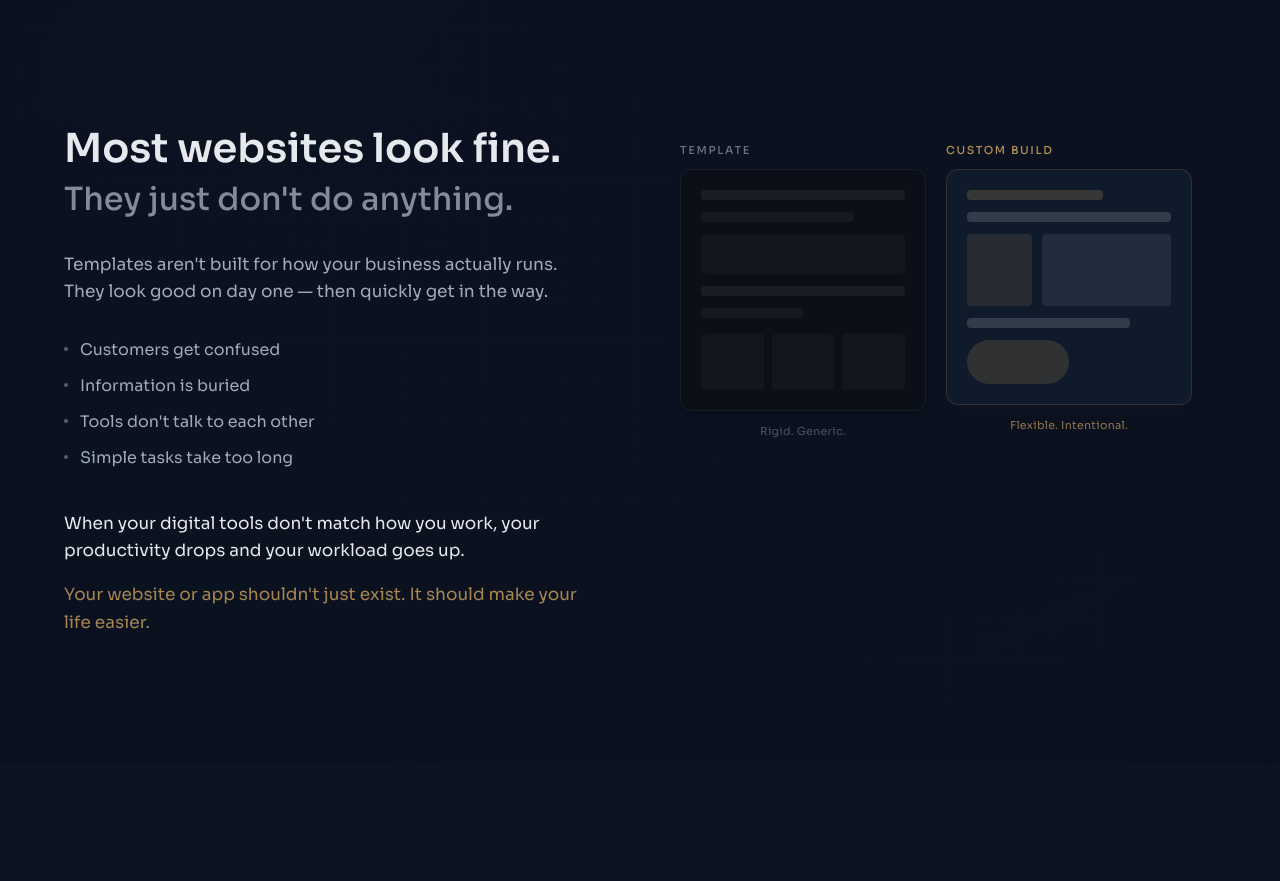
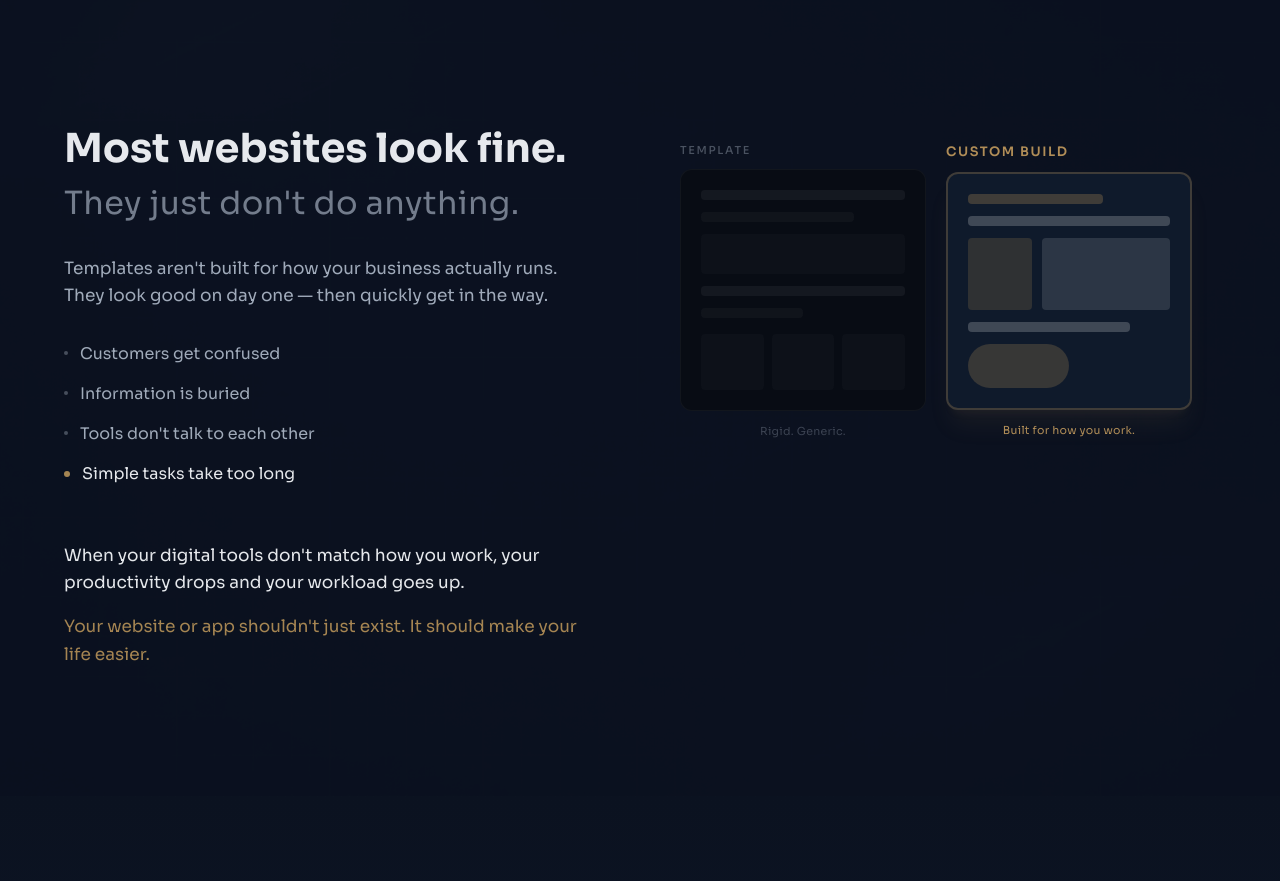
Before and after one commit to Dunzoai/shortlist-pass-hub, a Next.js app: page /digital in a window 1280 px wide. Shown: the part 1460-2341 px from the top of the page. Built offline with nearby package versions, Linux system fonts and the light colour scheme.

Commit message:
Sharpen Problem section: headline pause, bullet emphasis, mockup contrast

```diff
--- a/src/app/digital/page.tsx
+++ b/src/app/digital/page.tsx
@@ -226,67 +226,67 @@ function HardLineSection() {
 function ProblemVisual() {
   return (
     <div className="relative w-full max-w-lg mx-auto lg:mx-0">
-      {/* Side-by-side on desktop, stacked on mobile */}
+      {/* Side-by-side on desktop, stacked on mobile (Custom first on mobile) */}
       <div className="flex flex-col sm:flex-row gap-5">
-        {/* Template side - faded, rigid, colder */}
+        {/* Custom side - warmer, clearer, more dimensional (shows first on mobile) */}
+        <motion.div
+          initial={{ opacity: 0, y: 20 }}
+          whileInView={{ opacity: 1, y: 0 }}
+          viewport={{ once: true }}
+          transition={{ duration: 0.5, delay: 0.15, ease: "easeOut" }}
+          className="flex-1 order-1 sm:order-2"
+        >
+          <div className="text-[13px] text-[#B08D57] mb-2.5 uppercase tracking-[0.12em] font-semibold">
+            Custom Build
+          </div>
+          <div className="bg-[#0F1A2B] border-2 border-[#B08D57]/30 rounded-xl p-5 space-y-3 shadow-xl shadow-[#B08D57]/[0.08]">
+            {/* Header - intentional hierarchy */}
+            <div className="h-2.5 bg-[#B08D57]/30 rounded w-2/3" />
+            <div className="h-2.5 bg-white/20 rounded w-full" />
+            {/* Flexible layout */}
+            <div className="flex gap-2.5">
+              <div className="h-[4.5rem] bg-[#B08D57]/20 rounded flex-1" />
+              <div className="h-[4.5rem] bg-white/[0.12] rounded flex-[2]" />
+            </div>
+            {/* Clear content */}
+            <div className="h-2.5 bg-white/20 rounded w-4/5" />
+            {/* CTA */}
+            <div className="h-11 bg-[#B08D57]/25 rounded-full w-1/2" />
+          </div>
+          <p className="text-[11px] text-[#B08D57] mt-3 text-center tracking-wide">
+            Built for how you work.
+          </p>
+        </motion.div>
+
+        {/* Template side - flatter, faded, feels "off" */}
         <motion.div
           initial={{ opacity: 0, y: 20 }}
           whileInView={{ opacity: 1, y: 0 }}
           viewport={{ once: true }}
           transition={{ duration: 0.7, ease: "easeOut" }}
-          className="flex-1"
+          className="flex-1 order-2 sm:order-1 opacity-60 sm:opacity-100"
         >
-          <div className="text-[11px] text-[#A9B4C4]/60 mb-2.5 uppercase tracking-[0.15em] font-medium">
+          <div className="text-[11px] text-[#A9B4C4]/40 mb-2.5 uppercase tracking-[0.15em] font-medium">
             Template
           </div>
-          <div className="bg-[#0a0f18] border border-white/[0.06] rounded-xl p-5 space-y-3 shadow-lg">
+          <div className="bg-[#080c14] border border-white/[0.04] rounded-xl p-5 space-y-3">
             {/* Header bar */}
-            <div className="h-2.5 bg-white/[0.06] rounded w-full" />
-            <div className="h-2.5 bg-white/[0.04] rounded w-3/4" />
+            <div className="h-2.5 bg-white/[0.05] rounded w-full" />
+            <div className="h-2.5 bg-white/[0.03] rounded w-3/4" />
             {/* Content block */}
-            <div className="h-10 bg-white/[0.03] rounded mt-1" />
+            <div className="h-10 bg-white/[0.02] rounded mt-1" />
             {/* More lines */}
-            <div className="h-2.5 bg-white/[0.06] rounded w-full" />
-            <div className="h-2.5 bg-white/[0.04] rounded w-1/2" />
+            <div className="h-2.5 bg-white/[0.05] rounded w-full" />
+            <div className="h-2.5 bg-white/[0.03] rounded w-1/2" />
             {/* Grid of boxes */}
             <div className="grid grid-cols-3 gap-2 pt-1">
-              <div className="h-14 bg-white/[0.03] rounded" />
-              <div className="h-14 bg-white/[0.03] rounded" />
-              <div className="h-14 bg-white/[0.03] rounded" />
+              <div className="h-14 bg-white/[0.02] rounded" />
+              <div className="h-14 bg-white/[0.02] rounded" />
+              <div className="h-14 bg-white/[0.02] rounded" />
             </div>
           </div>
-          <p className="text-[11px] text-[#A9B4C4]/40 mt-3 text-center tracking-wide">
+          <p className="text-[11px] text-[#A9B4C4]/30 mt-3 text-center tracking-wide">
             Rigid. Generic.
-          </p>
-        </motion.div>
-
-        {/* Custom side - warmer, clearer, more dimensional */}
-        <motion.div
-          initial={{ opacity: 0, y: 20 }}
-          whileInView={{ opacity: 1, y: 0 }}
-          viewport={{ once: true }}
-          transition={{ duration: 0.5, delay: 0.15, ease: "easeOut" }}
-          className="flex-1"
-        >
-          <div className="text-[11px] text-[#B08D57] mb-2.5 uppercase tracking-[0.15em] font-medium">
-            Custom Build
-          </div>
-          <div className="bg-[#0F1A2B] border border-[#B08D57]/20 rounded-xl p-5 space-y-3 shadow-lg shadow-[#B08D57]/[0.03]">
-            {/* Header - intentional hierarchy */}
-            <div className="h-2.5 bg-[#B08D57]/25 rounded w-2/3" />
-            <div className="h-2.5 bg-white/15 rounded w-full" />
-            {/* Flexible layout */}
-            <div className="flex gap-2.5">
-              <div className="h-[4.5rem] bg-[#B08D57]/15 rounded flex-1" />
-              <div className="h-[4.5rem] bg-white/[0.08] rounded flex-[2]" />
-            </div>
-            {/* Clear content */}
-            <div className="h-2.5 bg-white/15 rounded w-4/5" />
-            {/* CTA */}
-            <div className="h-11 bg-[#B08D57]/20 rounded-full w-1/2" />
-          </div>
-          <p className="text-[11px] text-[#B08D57]/80 mt-3 text-center tracking-wide">
-            Flexible. Intentional.
           </p>
         </motion.div>
       </div>
@@ -316,12 +316,15 @@ function ProblemSection() {
             viewport={{ once: true, margin: "-100px" }}
             transition={{ duration: 0.6, ease: "easeOut" }}
           >
-            {/* Headline with hierarchy */}
+            {/* Headline with hierarchy - line 2 creates a pause */}
             <div className="mb-8">
-              <h2 className="text-[28px] md:text-[34px] lg:text-[40px] font-semibold text-[#F4F6FA] leading-[1.15] mb-2">
+              <h2 className="text-[28px] md:text-[34px] lg:text-[40px] font-bold text-[#F4F6FA] leading-[1.15] mb-3">
                 Most websites look fine.
               </h2>
-              <p className="text-[22px] md:text-[26px] lg:text-[32px] text-[#A9B4C4]/80 leading-[1.2] font-medium">
+              <p
+                className="text-[22px] md:text-[26px] lg:text-[32px] text-[#A9B4C4]/70 leading-[1.2] font-normal"
+                style={{ letterSpacing: "0.01em" }}
+              >
                 They just don&apos;t do anything.
               </p>
             </div>
@@ -331,27 +334,27 @@ function ProblemSection() {
               Templates aren&apos;t built for how your business actually runs. They look good on day one — then quickly get in the way.
             </p>
 
-            {/* Pain points - simple bullets, grounded */}
-            <ul className="space-y-3 mb-10">
+            {/* Pain points - staggered emphasis, last one hits harder */}
+            <ul className="space-y-4 mb-14">
               <li className="flex items-start gap-3 text-base text-[#A9B4C4]">
-                <span className="w-1 h-1 rounded-full bg-[#A9B4C4]/50 mt-[0.6rem] shrink-0" />
+                <span className="w-1 h-1 rounded-full bg-[#A9B4C4]/40 mt-[0.6rem] shrink-0" />
                 Customers get confused
               </li>
               <li className="flex items-start gap-3 text-base text-[#A9B4C4]">
-                <span className="w-1 h-1 rounded-full bg-[#A9B4C4]/50 mt-[0.6rem] shrink-0" />
+                <span className="w-1 h-1 rounded-full bg-[#A9B4C4]/40 mt-[0.6rem] shrink-0" />
                 Information is buried
               </li>
               <li className="flex items-start gap-3 text-base text-[#A9B4C4]">
-                <span className="w-1 h-1 rounded-full bg-[#A9B4C4]/50 mt-[0.6rem] shrink-0" />
+                <span className="w-1 h-1 rounded-full bg-[#A9B4C4]/40 mt-[0.6rem] shrink-0" />
                 Tools don&apos;t talk to each other
               </li>
-              <li className="flex items-start gap-3 text-base text-[#A9B4C4]">
-                <span className="w-1 h-1 rounded-full bg-[#A9B4C4]/50 mt-[0.6rem] shrink-0" />
+              <li className="flex items-start gap-3 text-base text-[#F4F6FA]">
+                <span className="w-1.5 h-1.5 rounded-full bg-[#B08D57] mt-[0.55rem] shrink-0" />
                 Simple tasks take too long
               </li>
             </ul>
 
-            {/* Bridge - emotion + logic */}
+            {/* Bridge - emotion + logic (extra space before = gut punch) */}
             <p className="text-base md:text-[17px] text-[#F4F6FA] leading-relaxed mb-4">
               When your digital tools don&apos;t match how you work, your productivity drops and your workload goes up.
             </p>
```
